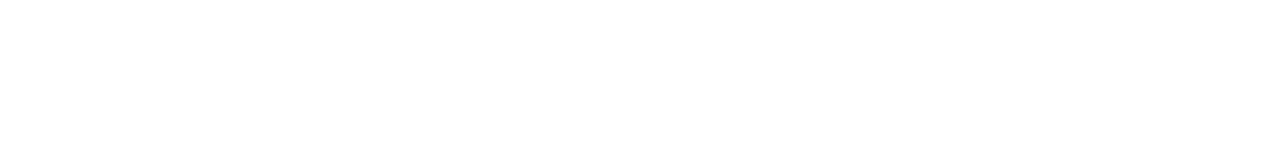
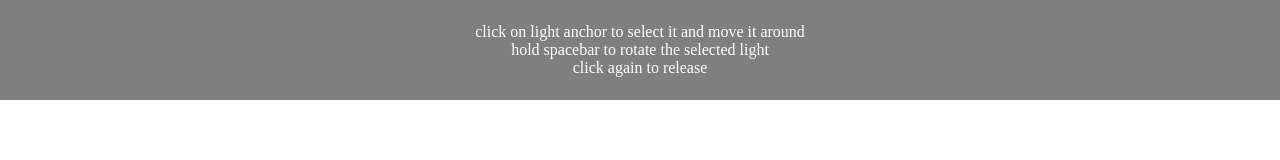
Before and after one commit to mpaulweeks/lightshow, a plain HTML site: page index.html in a window 1280 px wide. Drawn offline with Linux system fonts and the light colour scheme.

Commit message:
add instructions

```diff
--- a/index.html
+++ b/index.html
@@ -1,4 +1,6 @@
 <head>
+  <title> lightshow </title>
+
   <script type="module" src="canvas.js"></script>
   <script type="module" src="light.js"></script>
   <script type="module" src="main.js"></script>
@@ -9,8 +11,32 @@
       width: 100%;
       height: 100%;
     }
+    header {
+      position: absolute;
+      top: 0%;
+      left: 0%;
+      width: 100%;
+      height: 100px;
+
+      display: flex;
+      flex-direction: column;
+      justify-content: center;
+      align-items: center;
+      text-align: center;
+      border-bottom: 1px solid white;
+
+      color: white;
+      background: #00000080;
+    }
   </style>
 </head>
 <body>
+  <header>
+    click on light anchor to select it and move it around
+    <br/>
+    hold spacebar to rotate the selected light
+    <br/>
+    click again to release
+  </header>
   <canvas id="canvas"></canvas>
 </body>
```
